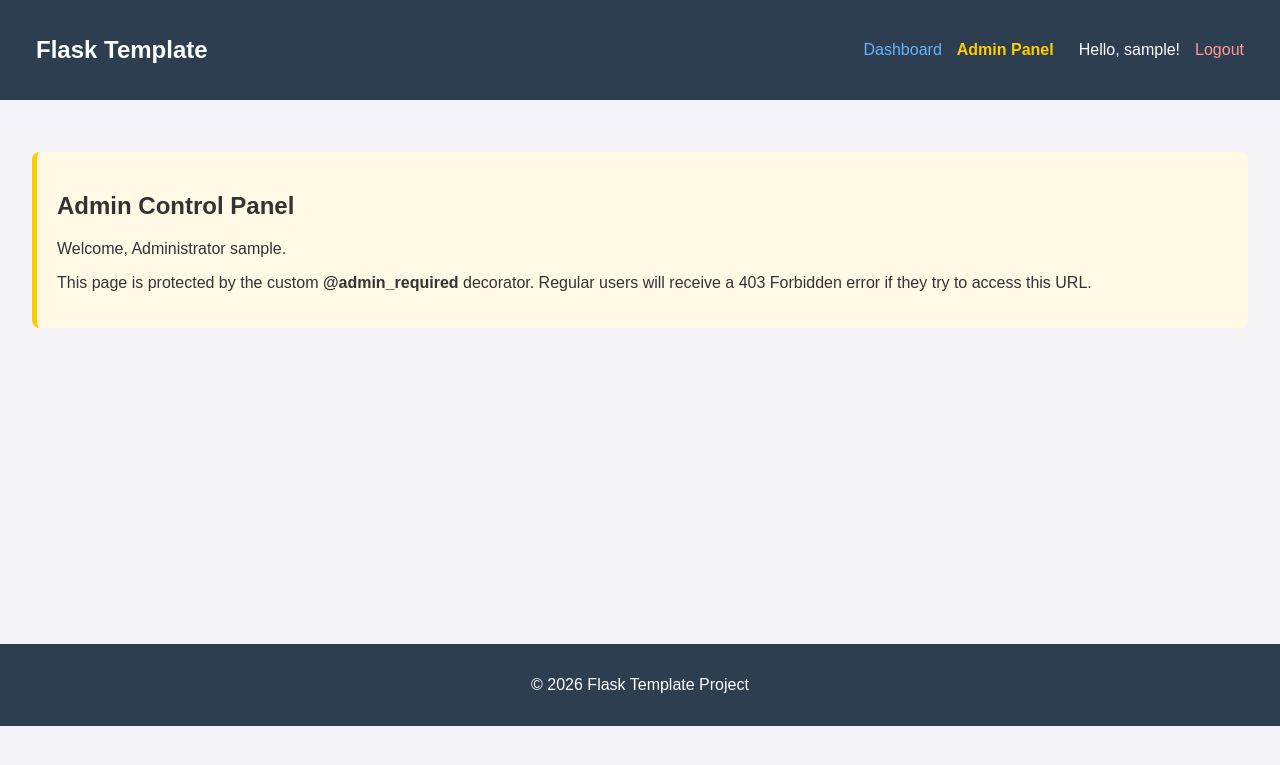
After one commit to AwaniCaleb/flask-template, a Flask app: page /admin in a window 1280 px wide. The commit adds this page. Shown: the top 765 px of the page. Run offline with Flask 3, Linux system fonts and the light colour scheme; a user stored in the database is signed in; tables that the repository leaves empty hold one stand-in row (values such as "Sample post").

Commit message:
feat: implement protected routes and role-based access control with admin privileges

```diff
--- /dev/null
+++ b/app/decorators.py
@@ -0,0 +1,19 @@
+from functools import wraps
+from flask import abort
+from flask_login import current_user
+
+
+def admin_required(f):
+    """
+    Custom decorator to require admin privileges for a route.
+    Must be placed AFTER @login_required.
+    """
+
+    @wraps(f)
+    def decorated_function(*args, **kwargs):
+        # If the user is not logged in, or their role is not 'admin', trigger a 403 error
+        if not current_user.is_authenticated or current_user.role != "admin":
+            abort(403)
+        return f(*args, **kwargs)
+
+    return decorated_function
--- a/app/main/routes.py
+++ b/app/main/routes.py
@@ -1,8 +1,27 @@
 from flask import render_template
+from flask_login import login_required, current_user
 from app.main import main_bp
+from app.decorators import admin_required
 
-@main_bp.route('/')
+
+@main_bp.route("/")
 def index():
     """Route for the home page."""
-    # We pass a dynamic variable 'title' to the Jinja template
-    return render_template('index.html', title="Welcome to Flask Template")
+    return render_template("index.html", title="Welcome to Flask Template")
+
+
+# A route protected by login_required
+@main_bp.route("/dashboard")
+@login_required
+def dashboard():
+    """A protected dashboard page for logged-in users."""
+    return render_template("dashboard.html", title="Dashboard")
+
+
+# A route protected by BOTH login_required and admin_required
+@main_bp.route("/admin")
+@login_required
+@admin_required
+def admin_panel():
+    """A highly protected admin panel page."""
+    return render_template("admin.html", title="Admin Panel")
--- a/app/models.py
+++ b/app/models.py
@@ -10,7 +10,9 @@ class User(UserMixin, db.Model):
     id = db.Column(db.Integer, primary_key=True)
     username = db.Column(db.String(64), index=True, unique=True, nullable=False)
     email = db.Column(db.String(120), index=True, unique=True, nullable=False)
-    # ---> NEW: Column for the hashed password
+
+    role = db.Column(db.String(20), nullable=False, default='user')
+
     password_hash = db.Column(db.String(256))
     created_at = db.Column(db.DateTime, default=lambda: datetime.now(timezone.utc))
 
--- /dev/null
+++ b/app/templates/admin.html
@@ -0,0 +1,9 @@
+{% extends "base.html" %}
+
+{% block content %}
+<div style="padding: 20px; background-color: #fff9e6; border-left: 5px solid #ffcc00; border-radius: 8px;">
+    <h2>Admin Control Panel</h2>
+    <p>Welcome, Administrator {{ current_user.username }}.</p>
+    <p>This page is protected by the custom <strong>@admin_required</strong> decorator. Regular users will receive a 403 Forbidden error if they try to access this URL.</p>
+</div>
+{% endblock %}
--- a/app/templates/base.html
+++ b/app/templates/base.html
@@ -12,16 +12,21 @@
 <body>
     <header>
         <nav style="display: flex; justify-content: space-between; align-items: center; padding: 0 20px;">
-            <h1><a href="{{ url_for('main.index') }}" style="color: white; text-decoration: none;">Flask Template</a>
-            </h1>
+            <h1><a href="{{ url_for('main.index') }}" style="color: white; text-decoration: none;">Flask Template</a></h1>
 
-            <div style="display: flex; gap: 15px;">
+            <div style="display: flex; gap: 15px; align-items: center;">
                 {% if current_user.is_authenticated %}
-                <span style="align-self: center;">Hello, {{ current_user.username }}!</span>
-                <a href="{{ url_for('auth.logout') }}" style="color: #ff9999; text-decoration: none;">Logout</a>
+                    <a href="{{ url_for('main.dashboard') }}" style="color: #66b3ff; text-decoration: none;">Dashboard</a>
+
+                    {% if current_user.role == 'admin' %}
+                        <a href="{{ url_for('main.admin_panel') }}" style="color: #ffcc00; text-decoration: none; font-weight: bold;">Admin Panel</a>
+                    {% endif %}
+
+                    <span style="color: white; margin-left: 10px;">Hello, {{ current_user.username }}!</span>
+                    <a href="{{ url_for('auth.logout') }}" style="color: #ff9999; text-decoration: none;">Logout</a>
                 {% else %}
-                <a href="{{ url_for('auth.login') }}" style="color: white; text-decoration: none;">Login</a>
-                <a href="{{ url_for('auth.register') }}" style="color: white; text-decoration: none;">Register</a>
+                    <a href="{{ url_for('auth.login') }}" style="color: white; text-decoration: none;">Login</a>
+                    <a href="{{ url_for('auth.register') }}" style="color: white; text-decoration: none;">Register</a>
                 {% endif %}
             </div>
         </nav>
```
Also changed, not shown: app/templates/dashboard.html (added, +11 -0 lines), app/templates/errors/403.html (added, +10 -0 lines), migrations/versions/f85b2fb32a0d_add_role_to_user_model.py (added, +32 -0 lines).
